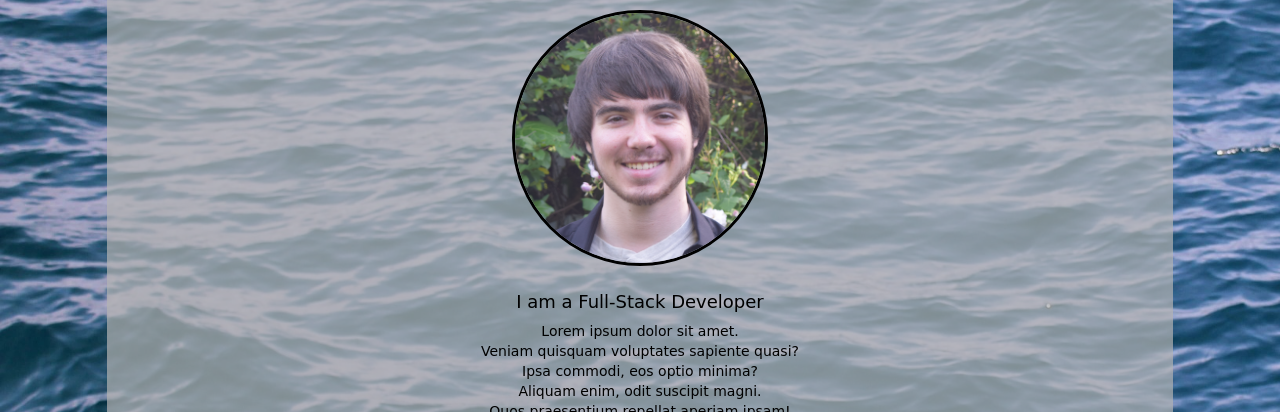
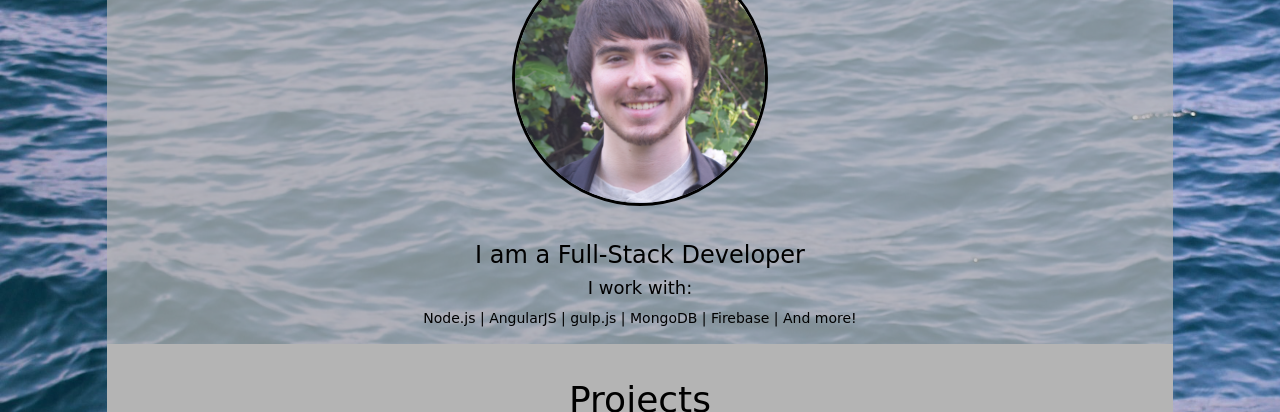
Before and after one commit to Gkjsdll/personal-site-old, a website: page index.html in a window 1280 px wide. Shown: the part 353-765 px from the top of the page. Drawn offline with nearby package versions, Linux system fonts and the light colour scheme; some packages are replaced by stand-ins of ours; files that its build step writes are made by us from their sources; a web font is replaced by a local one.

Commit message:
adds CNAME, updates about me

```diff
--- a/partials/home.html
+++ b/partials/home.html
@@ -11,17 +11,19 @@
 <div class="container-fluid">
   <div class="row">
     <div id="aboutMe" name="aboutMe" class="col-xs-10 col-xs-offset-1">
-      <h1>About Me</h1>
+      <!-- <h1>About Me</h1> -->
 
       <img src="images/Headshot.png" alt="">
 
-      <h4>I am a Full-Stack Developer</h4>
+      <h3>I am a Full-Stack Developer</h3>
+      <h4>I work with:</h4>
       <ul>
-        <li>Lorem ipsum dolor sit amet.</li>
-        <li>Veniam quisquam voluptates sapiente quasi?</li>
-        <li>Ipsa commodi, eos optio minima?</li>
-        <li>Aliquam enim, odit suscipit magni.</li>
-        <li>Quos praesentium repellat aperiam ipsam!</li>
+        <li>Node.js</li>
+        <li>AngularJS</li>
+        <li>gulp.js</li>
+        <li>MongoDB</li>
+        <li>Firebase</li>
+        <li>And more!</li>
       </ul>
     </div>
   </div>
--- a/src/sass/style.sass
+++ b/src/sass/style.sass
@@ -115,6 +115,10 @@ body
     list-style: none
     padding: 0px 0px 0px 0px
     margin: 0px 0px 0px 0px
+    li
+      display: inline-block
+      &+li::before
+        content: "| "
   img
     margin-top: 16px
     margin-bottom: 16px
```
Also changed, not shown: 1 other file.
